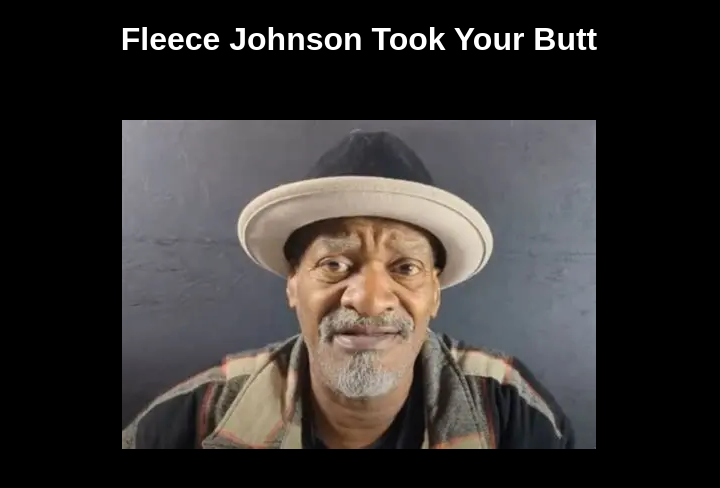
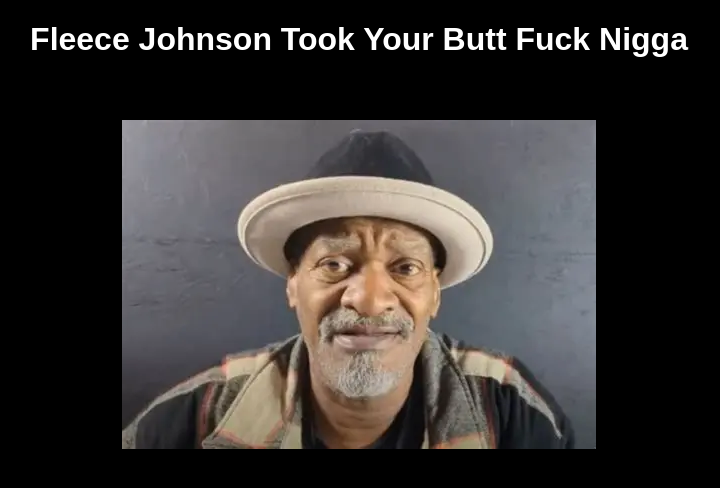
Before and after one commit to MotionManPanda/fleece-site, a plain HTML site: page index.html in a window 1280 px wide. Shown: the whole page, without its empty margins (281-1001 px from the left). Drawn offline with Linux system fonts and the light colour scheme.

Commit message:
Update index.html

```diff
--- a/index.html
+++ b/index.html
@@ -20,7 +20,7 @@
 
 <body>
 
-    <h1>Fleece Johnson Took Your Butt</h1>
+    <h1>Fleece Johnson Took Your Butt Fuck Nigga</h1>
 
     <img src="fleece.webp.webp" alt="Fleece Johnson">
 
```
